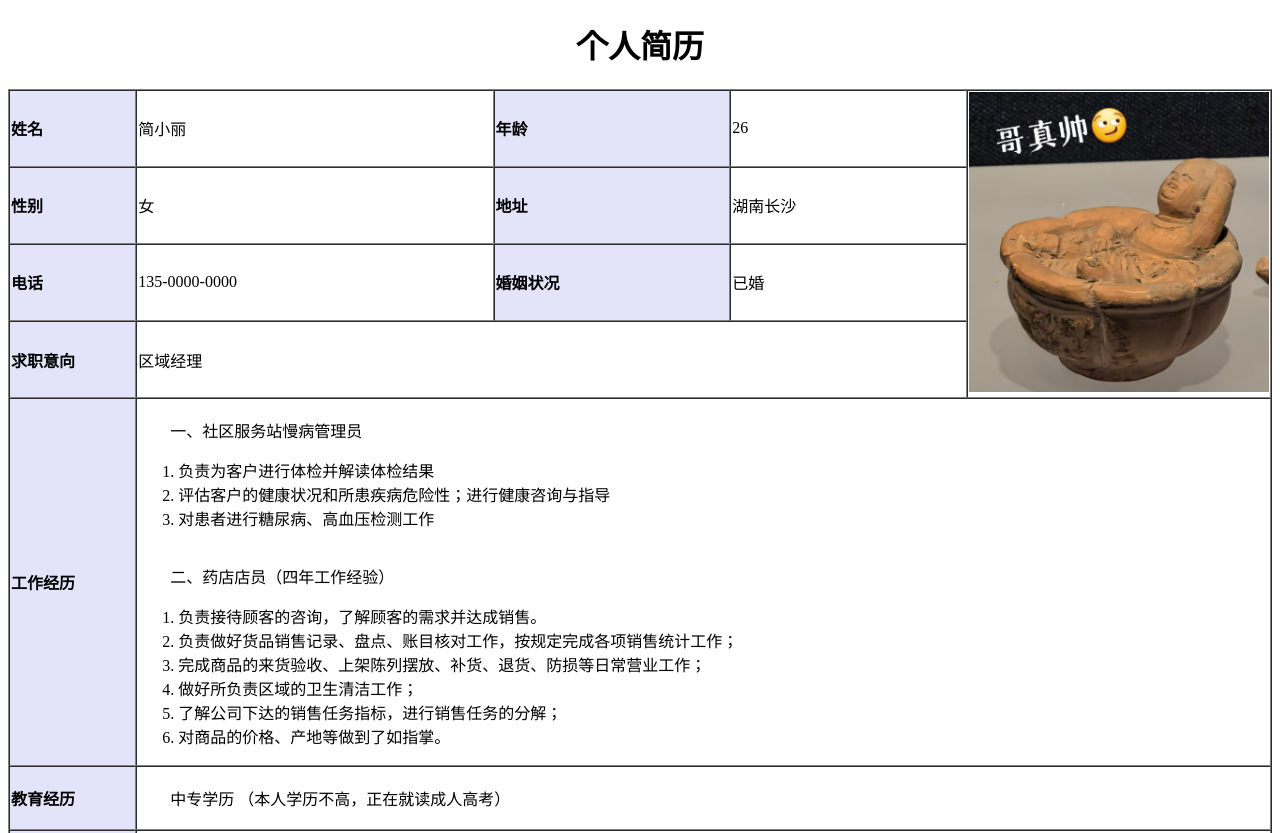
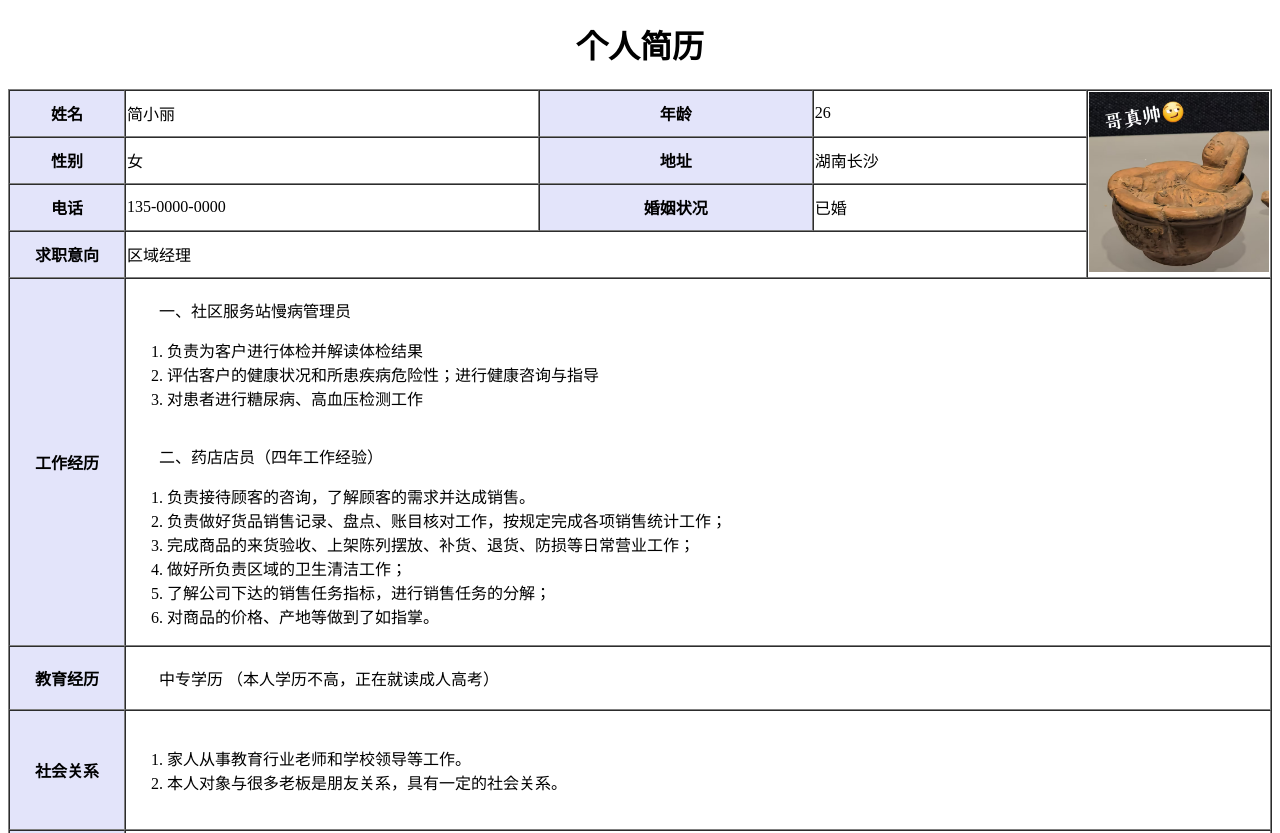
Before and after one commit to xiaye777/site, a plain HTML site: page resume.html in a window 1280 px wide. Shown: the top 833 px of the page. Drawn offline with Linux system fonts and the light colour scheme.

Commit message:
Update resume.html

```diff
--- a/resume.html
+++ b/resume.html
@@ -6,33 +6,33 @@
 	</head>
 	<body>
 		<h1 align="center">个人简历</h1>
-		<table width="100%" border="1" cellspacing="0" cellpadding="1" >
+		<table width="100%" border="1" cellspacing="0" cellpadding="1">
 			<tr>
-				<td bgcolor="#E3E4FA"><b>姓名</b></td>
+				<td bgcolor="#E3E4FA" align="center"><b>姓名</b></td>
 				<td>简小丽</td>
-				<td bgcolor="#E3E4FA"><b>年龄</b></td>
+				<td bgcolor="#E3E4FA" align="center"><b>年龄</b></td>
 				<td>26</td>
 <!--				<td style="width:300px;" rowspan=4><img style="width:100%;" src="./OIP.jpg" alt="照片"></td>-->
-			<td style="width:300px;" rowspan=4><img style="width:100%;" src="https://github.com/xiaye777/site/blob/main/picture.jpg?raw=true" alt="照片"></td>
+			<td style="width:180px;" rowspan=4><img style="width:100%;" src="https://github.com/xiaye777/site/blob/main/picture.jpg?raw=true" alt="照片"></td>
 			</tr>
 			<tr>
-				<td bgcolor="#E3E4FA"><b>性别</b></td>
+				<td bgcolor="#E3E4FA" align="center"><b>性别</b></td>
 				<td>女</td>
-				<td bgcolor="#E3E4FA"><b>地址</b></td>
+				<td bgcolor="#E3E4FA" align="center"><b>地址</b></td>
 				<td>湖南长沙</td>
 			</tr>
 			<tr>
-				<td bgcolor="#E3E4FA"><b>电话</b></td>
+				<td bgcolor="#E3E4FA" align="center"><b>电话</b></td>
 				<td>135-0000-0000</td>
-				<td bgcolor="#E3E4FA"><b>婚姻状况</b></td>
+				<td bgcolor="#E3E4FA" align="center"><b>婚姻状况</b></td>
 				<td>已婚</td>
 			</tr>
 			<tr>
-				<td bgcolor="#E3E4FA"><b>求职意向</b></td>
+				<td bgcolor="#E3E4FA" align="center"><b>求职意向</b></td>
 				<td colspan="3">区域经理</td>
 			</tr>
 			<tr>
-				<td bgcolor="#E3E4FA"><b>工作经历</b></td>
+				<td bgcolor="#E3E4FA" align="center"><b>工作经历</b></td>
 				<td colspan="4">
 					<br>
 					&emsp;&emsp;一、社区服务站慢病管理员
@@ -54,7 +54,7 @@
 				</td>
 			</tr>
 			<tr>
-				<td bgcolor="#E3E4FA"><b>教育经历</b></td>
+				<td bgcolor="#E3E4FA" align="center"><b>教育经历</b></td>
 				<td colspan="4">
 					<br>
 					&emsp;&emsp;中专学历 （本人学历不高，正在就读成人高考）
@@ -63,7 +63,7 @@
 				</td>
 			</tr>
 			<tr>
-				<td bgcolor="#E3E4FA"><b>社会关系</b></td>
+				<td bgcolor="#E3E4FA" align="center"><b>社会关系</b></td>
 				<td colspan="4">
 					<br>
 						<ol type="1">
@@ -74,7 +74,7 @@
 				</td>
 			</tr>
 			<tr>
-				<td bgcolor="#E3E4FA"><b>自我评价</b></td>
+				<td bgcolor="#E3E4FA" align="center"><b>自我评价</b></td>
 				<td colspan="4">
 					<br>
 						<ol type="1">
```
